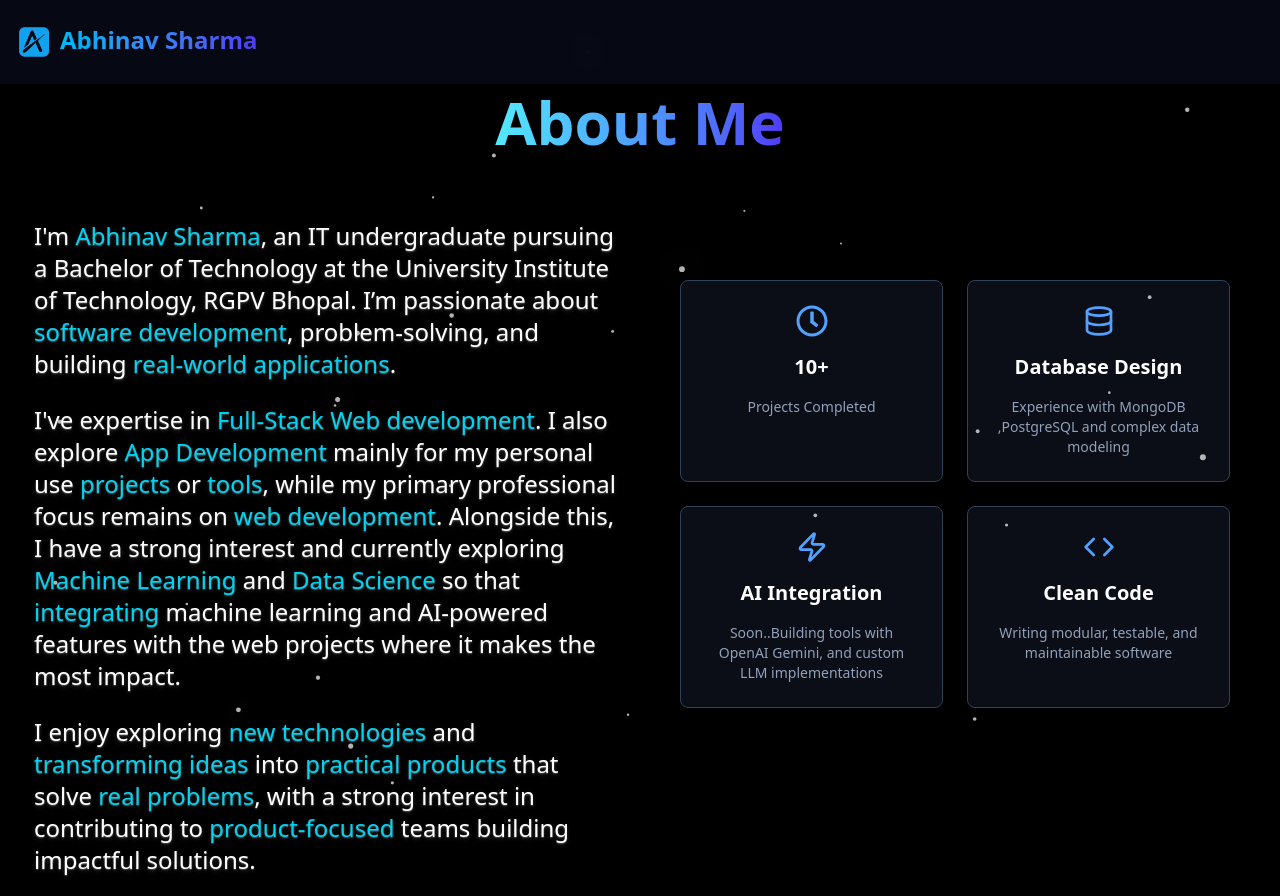
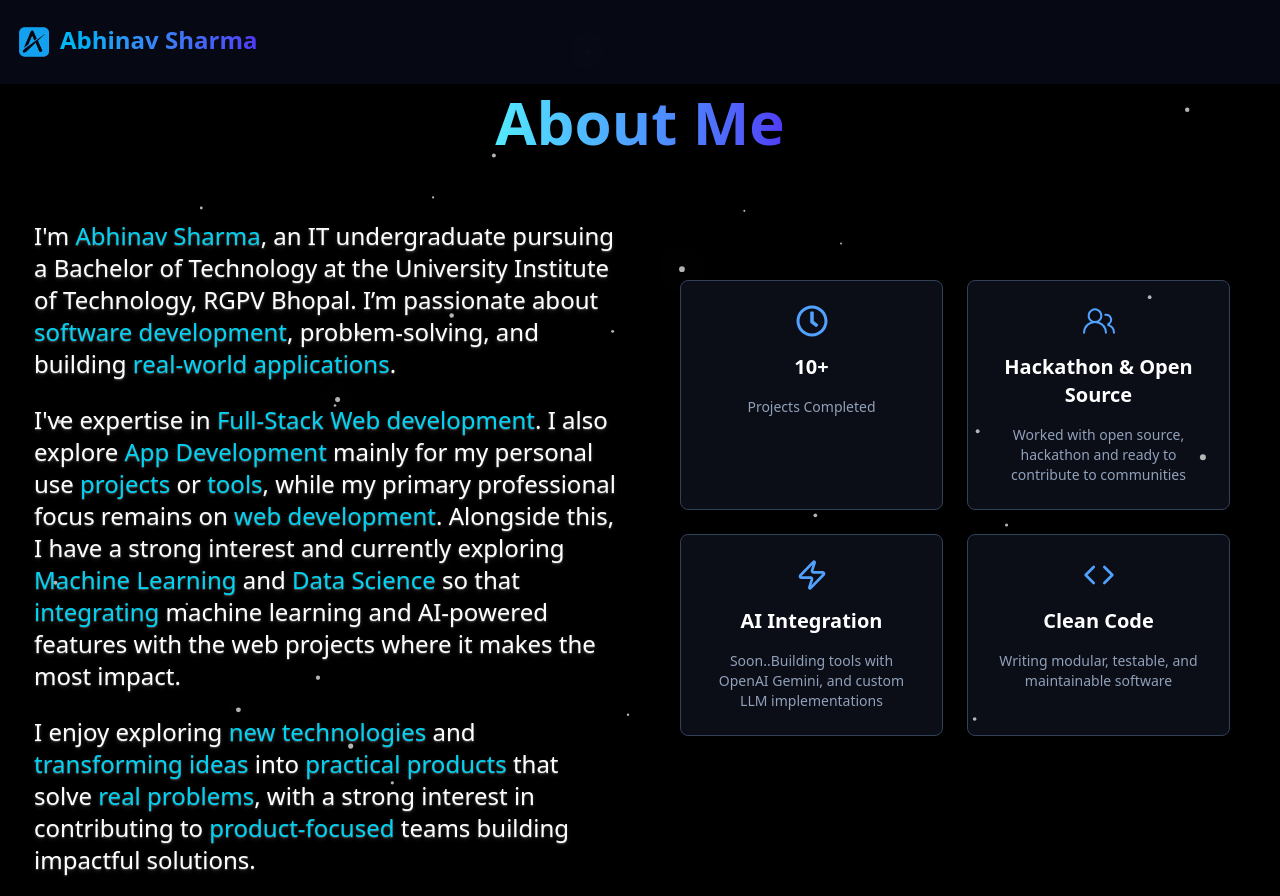
Before and after one commit to Abhinavsharma005/Portfolio, a React (Vite) app: page /about in a window 1280 px wide. Built offline with nearby package versions, Linux system fonts and the light colour scheme.

Commit message:
changed skill card

```diff
--- a/src/Components/SkillsDataCard.jsx
+++ b/src/Components/SkillsDataCard.jsx
@@ -1,7 +1,8 @@
 import React from 'react';
 import Card from './Card';
-import { LuCode, LuDatabase, LuZap } from 'react-icons/lu';
+import { LuCode, LuZap } from 'react-icons/lu';
 import { FaRegClock } from "react-icons/fa";
+import { GoPeople } from "react-icons/go";
 
 const skillsData = [
   {
@@ -10,9 +11,9 @@ const skillsData = [
     icon:  FaRegClock
   },
   {
-    title: 'Database Design',
-    description: 'Experience with MongoDB ,PostgreSQL and complex data modeling',
-    icon: LuDatabase
+    title: 'Hackathon & Open Source',
+    description: 'Worked with open source, hackathon and ready to contribute to communities',
+    icon: GoPeople
   },
   {
     title: 'AI Integration',
@@ -25,12 +26,6 @@ const skillsData = [
     icon: LuCode
   },
 ];
-// const cardAnimationClasses = [
-//     "animate-card-pop-1",
-//     "animate-card-pop-2",
-//     "animate-card-pop-3",
-//     "animate-card-pop-4",
-// ];
 
 const SkillsDataCard = () => {
   return (
@@ -41,7 +36,6 @@ const SkillsDataCard = () => {
           title={skill.title}
           description={skill.description}
           Icon={skill.icon}
-          // className={cardAnimationClasses[index % cardAnimationClasses.length]}
         />
       ))}
     </div>
```
